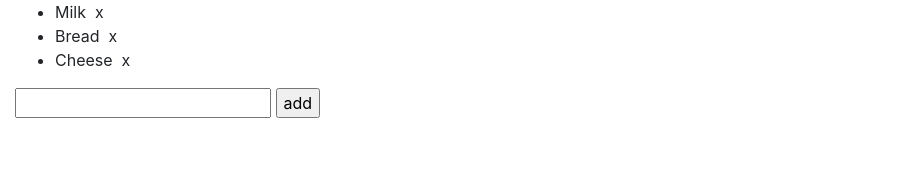
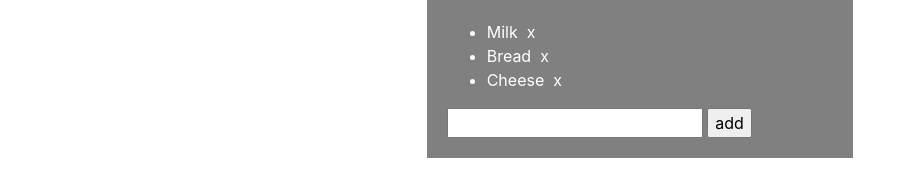
Before and after one commit to jona1411/Angular, a plain HTML site: page index.html in a window 1280 px wide. Shown: the whole page, without its empty margins (0-901 px from the left). Drawn offline with nearby package versions, Linux system fonts and the light colour scheme.

Commit message:
Made some changes in the HTML and css
Changed coloner from 12 to 6, and centered our content in the middle, i also addedsome style in the css

```diff
--- a/index.html
+++ b/index.html
@@ -12,7 +12,7 @@
 <body>
   <main class="container-fluid">
 <div class="row">
-    <div class="col-md-12"  ng-controller="myCtrl">
+    <div class="col-md-4 mx-auto div1"   ng-controller="myCtrl">
       <ul>
         <li ng-repeat="food in products">{{food}}<span ng-click="removeItem($index)"> &nbsp;x</span></li>
       </ul>
--- a/styles.css
+++ b/styles.css
@@ -0,0 +1,8 @@
+.div1 {
+  background-color: grey;
+  padding: 20px;
+}
+
+li {
+  color: white;
+}
```
